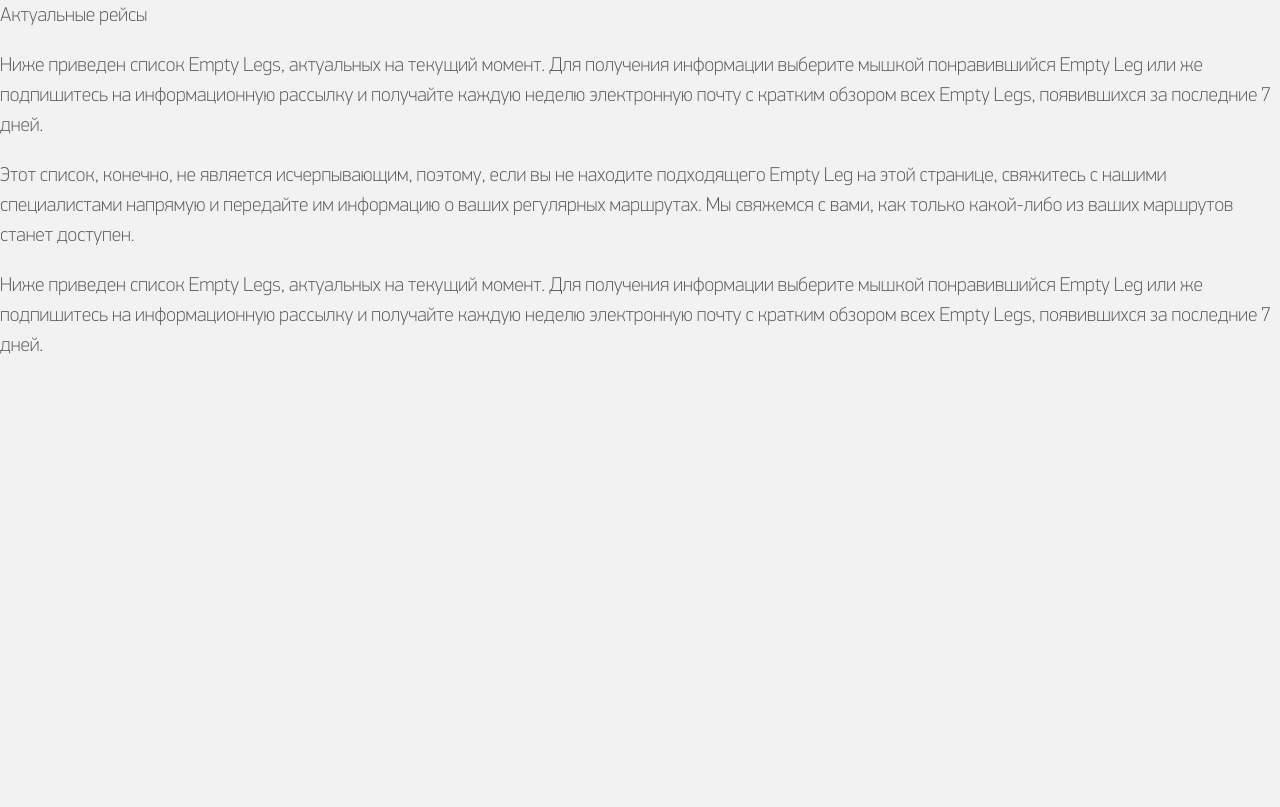
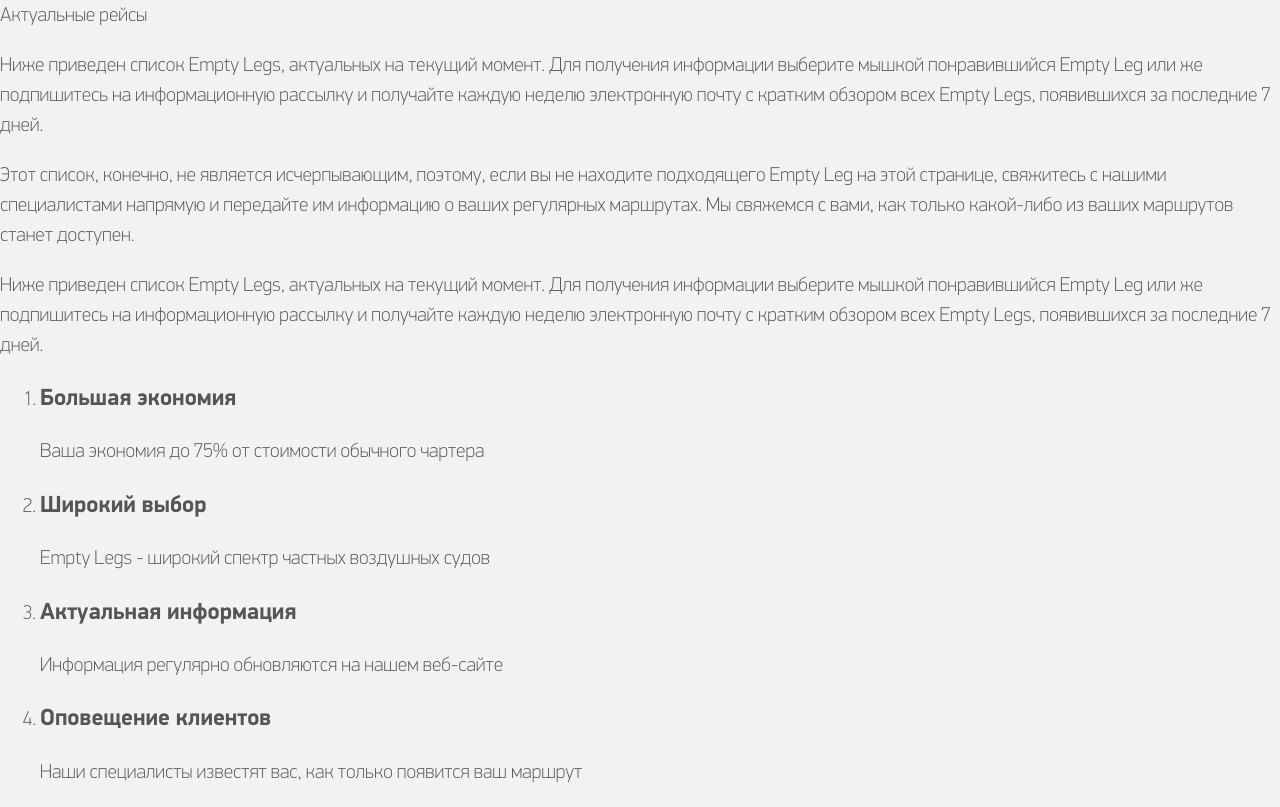
Before and after one commit to Shramkoweb/apelsun.ua, a website: page source/index.html in a window 1280 px wide. Shown: the part 594-1401 px from the top of the page. Before the commit the page ends 974 px from the top, so only its background shows below. Drawn offline with nearby package versions, Linux system fonts and the light colour scheme; files that its build step writes are made by us from their sources.

Commit message:
Секция преимуществ

```diff
--- a/source/index.html
+++ b/source/index.html
@@ -72,6 +72,37 @@
           </p>
         </div>
       </section>
+
+      <section class="features">
+        <h2 class="visually-hidden">Преимущества</h2>
+
+        <!-- Список преимуществ -->
+        <ol class="features__list">
+          <li class="features__item">
+            <h3 class="features__title">Большая экономия</h3>
+
+            <p class="features__text">Ваша экономия до 75% от стоимости обычного чартера</p>
+          </li>
+
+          <li class="features__item">
+            <h3 class="features__title">Широкий выбор</h3>
+
+            <p class="features__text">Empty Legs - широкий спектр частных воздушных судов</p>
+          </li>
+
+          <li class="features__item">
+            <h3 class="features__title">Актуальная информация</h3>
+
+            <p class="features__text">Информация регулярно обновляются на нашем веб-сайте </p>
+          </li>
+
+          <li class="features__item">
+            <h3 class="features__title">Оповещение клиентов</h3>
+
+            <p class="features__text">Наши специалисты известят вас, как только появится ваш маршрут</p>
+          </li>
+        </ol>
+      </section>
     </main>
   </body>
 </html>
```
